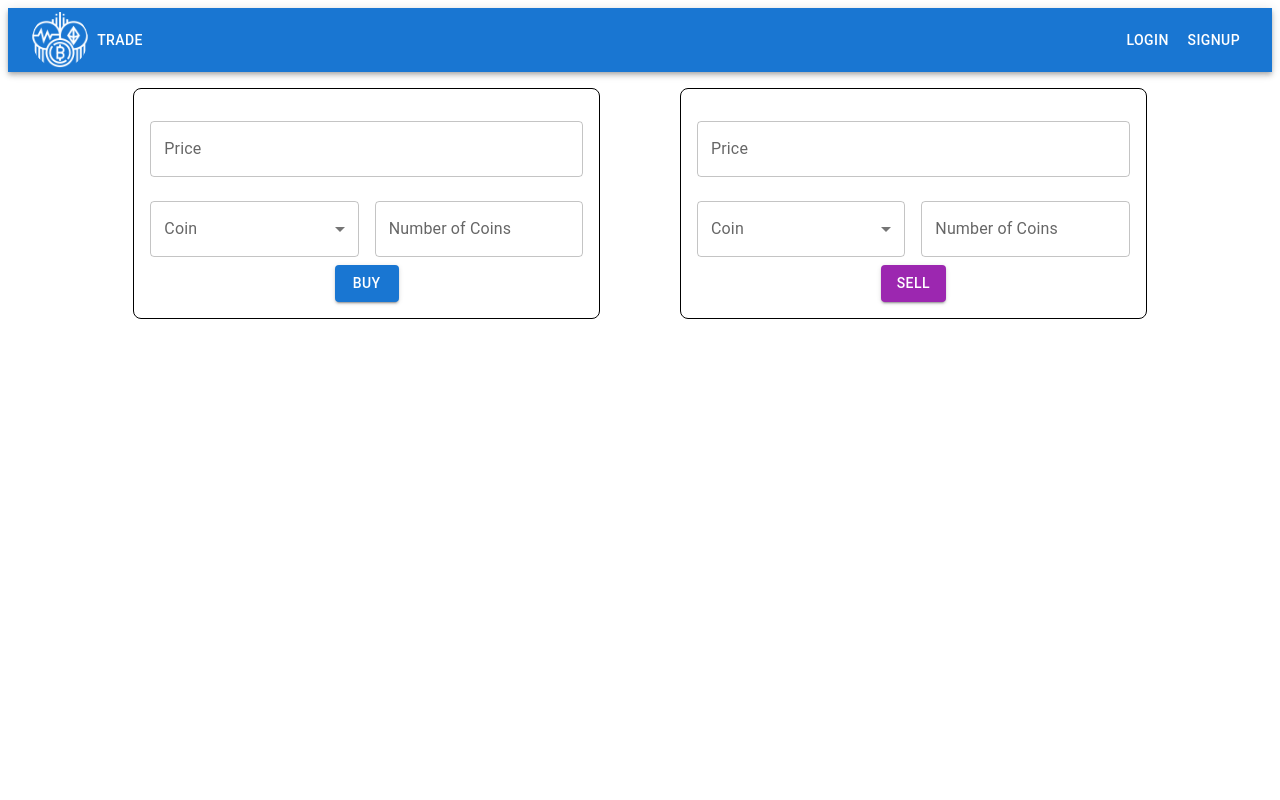
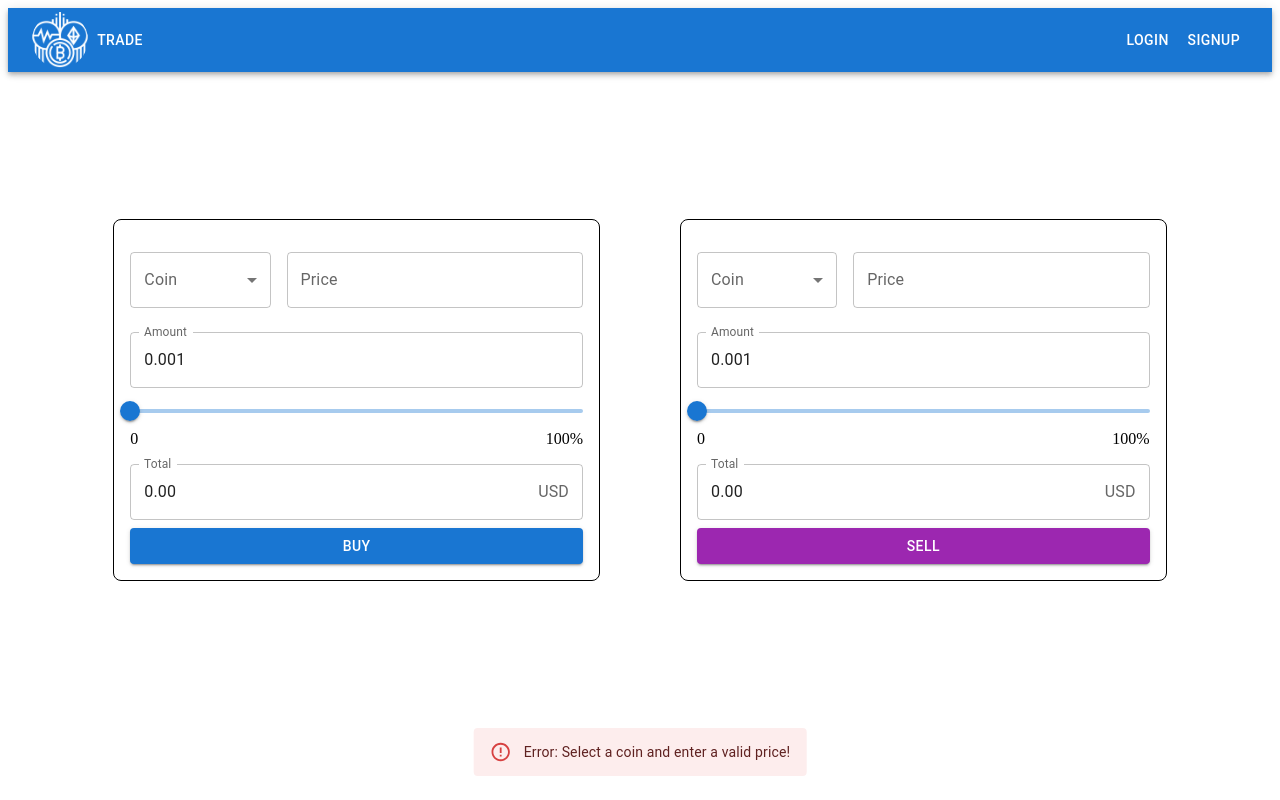
Before and after one commit to Chi-Quynh/Innovation-Project, a React (Create React App) app: page /trade in a window 1280 px wide. Both pictures are taken after a click on the button "BUY". Built offline with nearby package versions, Linux system fonts and the light colour scheme; the HTML template or start-up script is replaced by a standard one.

Commit message:
Trading Page new interface with functionalities added

```diff
--- a/src/components/HomePage.js
+++ b/src/components/HomePage.js
@@ -146,8 +146,7 @@ const HomePage = () => {
                                 <TableCell>{row.change}</TableCell>
                                 <TableCell>{row.marketCap}</TableCell>
                                 <TableCell>
-                                    <Button component={Link} to="/trade" variant="contained" color="primary">Buy</Button>
-                                    <Button component={Link} to="/trade" variant="contained" color="secondary">Sell</Button>
+                                    <Button component={Link} to="/trade" variant="contained" color="primary">Trade</Button>
                                 </TableCell>
                             </TableRow>
                         ))}
--- a/src/components/TradingPage.js
+++ b/src/components/TradingPage.js
@@ -1,57 +1,209 @@
-import React from 'react';
+import {React, useState } from 'react';
 import NavBar from '../components/Navbar';
-import { Button, TextField, MenuItem, Box, Grid2 } from '@mui/material';
+import { Button, TextField, MenuItem, Box, Grid2, Slider, InputAdornment, Snackbar, Alert} from '@mui/material';
 
 const TradingPage = () => {
+    // State for Buy Section
+    const [buyCoinAmount, setBuyCoinAmount] = useState(0.001);
+    const [buyCoinPrice, setBuyCoinPrice] = useState(''); // State for the selected coin price
+
+    // State for Sell Section
+    const [sellCoinAmount, setSellCoinAmount] = useState(0.001);
+    const [sellCoinPrice, setSellCoinPrice] = useState(''); // State for the selected coin price
+
+    // Handlers for Buy Section Slider
+    const handleBuySliderChange = (event, newValue) => {
+        setBuyCoinAmount(newValue);
+    };
+
+    const handleBuyInputChange = (event) => {
+        setBuyCoinAmount(event.target.value === '' ? '' : Number(event.target.value));
+    };
+
+    const handleBuyPriceChange = (event) => {
+        setBuyCoinPrice(event.target.value === '' ? '' : Number(event.target.value));
+    };
+
+    // Handlers for Sell Section Slider
+    const handleSellSliderChange = (event, newValue) => {
+        setSellCoinAmount(newValue);
+    };
+
+    const handleSellInputChange = (event) => {
+        setSellCoinAmount(event.target.value === '' ? '' : Number(event.target.value));
+    };
+
+    const handleSellPriceChange = (event) => {
+        setSellCoinPrice(event.target.value === '' ? '' : Number(event.target.value));
+    };
+
+    const formatCoinAmount = (value) => {
+        return `${value}`;
+    };
+
+    // Calculate Total Price for Buy and Sell Sections
+    const buyTotalPrice = buyCoinAmount * buyCoinPrice;
+    const sellTotalPrice = sellCoinAmount * sellCoinPrice;
+
+    // Snackbar state for popup
+    const [popup, setPopup] = useState({ open: false, message: '', type: '' });
+
+    // Handle Buy Button Click
+    const handleBuyClick = () => {
+        // Close the popup first if already open, then trigger a new one
+        setPopup({ open: false, message: '', type: '' });
+        if (validateBuyForm()) {
+            setTimeout(() => {
+                setPopup({ open: true, message: 'Purchased', type: 'success' });
+            }, 0);
+        } else {
+            setTimeout(() => {
+                setPopup({ open: true, message: 'Error: Select a coin and enter a valid price!', type: 'error' });
+            }, 0);
+        }
+    };
+
+    // Handle Sell Button Click
+    const handleSellClick = () => {
+        // Close the popup first if already open, then trigger a new one
+        setPopup({ open: false, message: '', type: '' });
+        if (validateSellForm()) {
+            setTimeout(() => {
+                setPopup({ open: true, message: 'Sold', type: 'success' });
+            }, 0);
+        } else {
+            setTimeout(() => {
+                setPopup({ open: true, message: 'Error: Select a coin and enter a valid price!', type: 'error' });
+            }, 0);
+        }
+    };
+
+    // Close Snackbar
+    const handleClosePopup = () => {
+        setPopup({ open: false, message: '', type: '' });
+    };
+
+    const [buyCoin, setBuyCoin] = useState('');
+    const [sellCoin, setSellCoin] = useState('');
+
+    // Handlers for Buy Section
+    const handleBuyCoinChange = (event) => {
+        setBuyCoin(event.target.value);
+    };
+
+    // Handlers for Sell Section
+    const handleSellCoinChange = (event) => {
+        setSellCoin(event.target.value);
+    };
+
+    // Validate forms
+    const validateBuyForm = () => {
+        if (!buyCoin || buyCoinPrice <= 0 || isNaN(buyCoinPrice)) {
+            return false;
+        }
+        return true;
+    };
+
+    const validateSellForm = () => {
+        if (!sellCoin || sellCoinPrice <= 0 || isNaN(sellCoinPrice)) {
+            return false;
+        }
+        return true;
+    };
+
     return (
         <>
             <NavBar />
             {/* Content */}
-            <Box sx={{ p: 2 }}>
-                <Grid2 container spacing={10} justifyContent="center">
+            <Box
+                sx={{
+                    position: 'absolute',  // High alert because a new Navbar may mess this up
+                    top: 0,
+                    left: 0,
+                    height: '100%',
+                    width: '100%',
+                    zIndex: -1 //Crucial to make the navbar interactive again
+                }}
+            >
+                <Grid2 container spacing={10} justifyContent="center" alignItems="center" sx={{ minHeight: '100vh' }}>
                     {/* Buy Section */}
                     <Grid2 item size={5}>
                         <Box border={1} borderRadius={2} p={2} textAlign="center">
-                            <TextField
-                                label="Price"
-                                type="number"
-                                variant="outlined"
-                                fullWidth
-                                margin="normal"
-                            />
-                            {/* Row for Select Coin and Number Input */}
+                            {/* Row for Select Coin and Price Input */}
                             <Grid2 container spacing={2}>
-                                <Grid2 item size={6}>
+                                <Grid2 item size={4}>
                                     <TextField
                                         select
                                         label="Coin"
                                         variant="outlined"
                                         fullWidth
                                         margin="normal"
+                                        value={buyCoin}
+                                        onChange={handleBuyCoinChange}
                                     >
-                                        <MenuItem value="BTC">Bitcoin (BTC)</MenuItem>
-                                        <MenuItem value="ETH">Ethereum (ETH)</MenuItem>
-                                        <MenuItem value="SOL">Solana (SOL)</MenuItem>
-                                        <MenuItem value="DOT">Polkadot (DOT)</MenuItem>
-                                        <MenuItem value="LINK">Chainlink (LINK)</MenuItem>
-                                        <MenuItem value="AVAX">Avalanche (AVAX)</MenuItem>
-                                        <MenuItem value="UNI">Uniswap (UNI)</MenuItem>
-                                        <MenuItem value="AAVE">Aave (AAVE)</MenuItem>
-                                        <MenuItem value="MATIC">Polygon (MATIC)</MenuItem>
-                                        <MenuItem value="ATOM">Cosmos (ATOM)</MenuItem>
+                                        <MenuItem value="BTC">Bitcoin</MenuItem>
+                                        <MenuItem value="ETH">Ethereum</MenuItem>
+                                        <MenuItem value="SOL">Solana</MenuItem>
+                                        <MenuItem value="DOT">Polkadot</MenuItem>
+                                        <MenuItem value="LINK">Chainlink</MenuItem>
+                                        <MenuItem value="AVAX">Avalanche</MenuItem>
+                                        <MenuItem value="UNI">Uniswap</MenuItem>
+                                        <MenuItem value="AAVE">Aave</MenuItem>
+                                        <MenuItem value="MATIC">Polygon</MenuItem>
+                                        <MenuItem value="ATOM">Cosmos</MenuItem>
                                     </TextField>
                                 </Grid2>
-                                <Grid2 item size={6}>
+                                <Grid2 item size={8}>
                                     <TextField
-                                        label="Number of Coins"
+                                        label="Price"
                                         type="number"
                                         variant="outlined"
                                         fullWidth
                                         margin="normal"
+                                        value={buyCoinPrice}
+                                        onChange={handleBuyPriceChange}
                                     />
                                 </Grid2>
                             </Grid2>
-                            <Button variant="contained" color="primary">
+                            {/* Number of Coins with Slider for Buy Section */}
+                            <TextField
+                                label="Amount"
+                                value={buyCoinAmount}
+                                onChange={handleBuyInputChange}
+                                fullWidth
+                                margin="normal"
+                                InputProps={{
+                                    inputProps: {
+                                        min: 0,
+                                        step: 0.001,
+                                    },
+                                }}
+                            />
+                            <Slider
+                                value={buyCoinAmount}
+                                min={0.001}
+                                max={1}
+                                step={0.001}
+                                onChange={handleBuySliderChange}
+                                valueLabelDisplay="auto"
+                                valueLabelFormat={formatCoinAmount}
+                            />
+                            <Box display="flex" justifyContent="space-between">
+                                <span>0</span>
+                                <span>100%</span>
+                            </Box>
+                            {/* Total Price Calculation */}
+                            <TextField
+                                label="Total"
+                                value={buyTotalPrice.toFixed(2)} // Displaying the total price
+                                fullWidth
+                                margin="normal"
+                                InputProps={{
+                                    readOnly: true, // Making the field read-only
+                                    endAdornment: <InputAdornment position="end">USD</InputAdornment>,
+                                }}
+                            />
+                            <Button variant="contained" color="primary" fullWidth onClick={handleBuyClick}>
                                 Buy
                             </Button>
                         </Box>
@@ -60,51 +212,103 @@ const TradingPage = () => {
                     {/* Sell Section */}
                     <Grid2 item size={5}>
                         <Box border={1} borderRadius={2} p={2} textAlign="center">
-                            <TextField
-                                label="Price"
-                                type="number"
-                                variant="outlined"
-                                fullWidth
-                                margin="normal"
-                            />
+                            {/* Row for Select Coin and Price Input */}
                             <Grid2 container spacing={2}>
-                                <Grid2 item size={6}>
+                                <Grid2 item size={4}>
                                     <TextField
                                         select
                                         label="Coin"
                                         variant="outlined"
                                         fullWidth
                                         margin="normal"
+                                        value={sellCoin}
+                                        onChange={handleSellCoinChange}
                                     >
-                                        <MenuItem value="BTC">Bitcoin (BTC)</MenuItem>
-                                        <MenuItem value="ETH">Ethereum (ETH)</MenuItem>
-                                        <MenuItem value="SOL">Solana (SOL)</MenuItem>
-                                        <MenuItem value="DOT">Polkadot (DOT)</MenuItem>
-                                        <MenuItem value="LINK">Chainlink (LINK)</MenuItem>
-                                        <MenuItem value="AVAX">Avalanche (AVAX)</MenuItem>
-                                        <MenuItem value="UNI">Uniswap (UNI)</MenuItem>
-                                        <MenuItem value="AAVE">Aave (AAVE)</MenuItem>
-                                        <MenuItem value="MATIC">Polygon (MATIC)</MenuItem>
-                                        <MenuItem value="ATOM">Cosmos (ATOM)</MenuItem>
+                                        <MenuItem value="BTC">Bitcoin</MenuItem>
+                                        <MenuItem value="ETH">Ethereum</MenuItem>
+                                        <MenuItem value="SOL">Solana</MenuItem>
+                                        <MenuItem value="DOT">Polkadot</MenuItem>
+                                        <MenuItem value="LINK">Chainlink</MenuItem>
+                                        <MenuItem value="AVAX">Avalanche</MenuItem>
+                                        <MenuItem value="UNI">Uniswap</MenuItem>
+                                        <MenuItem value="AAVE">Aave</MenuItem>
+                                        <MenuItem value="MATIC">Polygon</MenuItem>
+                                        <MenuItem value="ATOM">Cosmos</MenuItem>
                                     </TextField>
                                 </Grid2>
-                                <Grid2 item size={6}>
+                                <Grid2 item size={8}>
                                     <TextField
-                                        label="Number of Coins"
+                                        label="Price"
                                         type="number"
                                         variant="outlined"
                                         fullWidth
                                         margin="normal"
+                                        value={sellCoinPrice}
+                                        onChange={handleSellPriceChange}
                                     />
                                 </Grid2>
                             </Grid2>
-                            <Button variant="contained" color="secondary" >
+                            {/* Number of Coins with Slider for Sell Section */}
+                            <TextField
+                                label="Amount"
+                                value={sellCoinAmount}
+                                onChange={handleSellInputChange}
+                                fullWidth
+                                margin="normal"
+                                InputProps={{
+                                    inputProps: {
+                                        min: 0,
+                                        step: 0.001,
+                                    },
+                                }}
+                            />
+                            <Slider
+                                value={sellCoinAmount}
+                                min={0.001}
+                                max={1}
+                                step={0.001}
+                                onChange={handleSellSliderChange}
+                                valueLabelDisplay="auto"
+                                valueLabelFormat={formatCoinAmount}
+                            />
+                            <Box display="flex" justifyContent="space-between">
+                                <span>0</span>
+                                <span>100%</span>
+                            </Box>
+                            {/* Total Price Calculation */}
+                            <TextField
+                                label="Total"
+                                value={sellTotalPrice.toFixed(2)} // Displaying the total price
+                                fullWidth
+                                margin="normal"
+                                InputProps={{
+                                    readOnly: true, // Making the field read-only
+                                    endAdornment: <InputAdornment position="end">USD</InputAdornment>,
+                                }}
+                            />
+                            <Button variant="contained" color="secondary" fullWidth onClick={handleSellClick}>
                                 Sell
                             </Button>
                         </Box>
                     </Grid2>
                 </Grid2>
             </Box>
+            {/* Snackbar for Popup */}
+            <Snackbar
+                open={popup.open}
+                autoHideDuration={3000}
+                onClose={handleClosePopup}
+                anchorOrigin={{ vertical: 'bottom', horizontal: 'center' }}
+            >
+                <Alert
+                    severity={popup.type}
+                    sx={{
+                        width: '100%',
+                    }}
+                >
+                    {popup.message}
+                </Alert>
+            </Snackbar>
         </>
     )
 }
```
